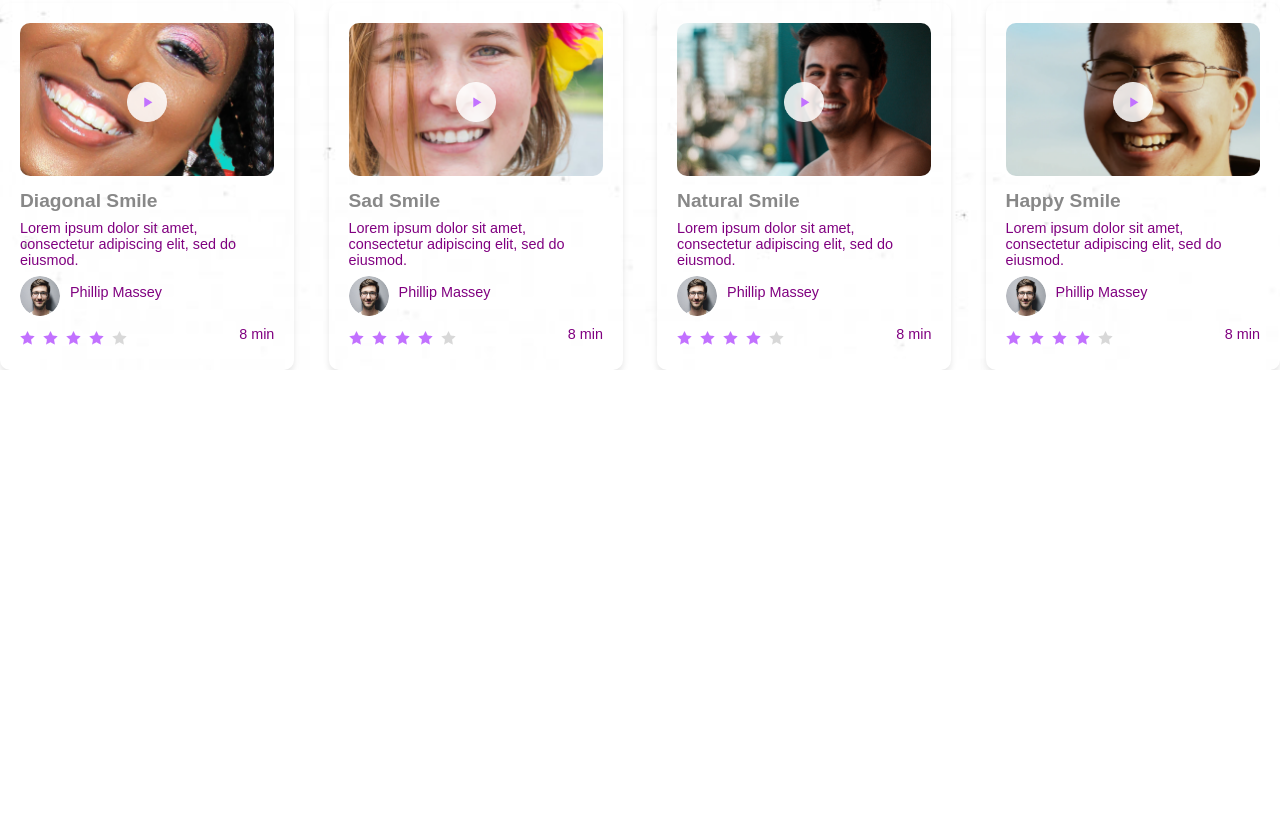
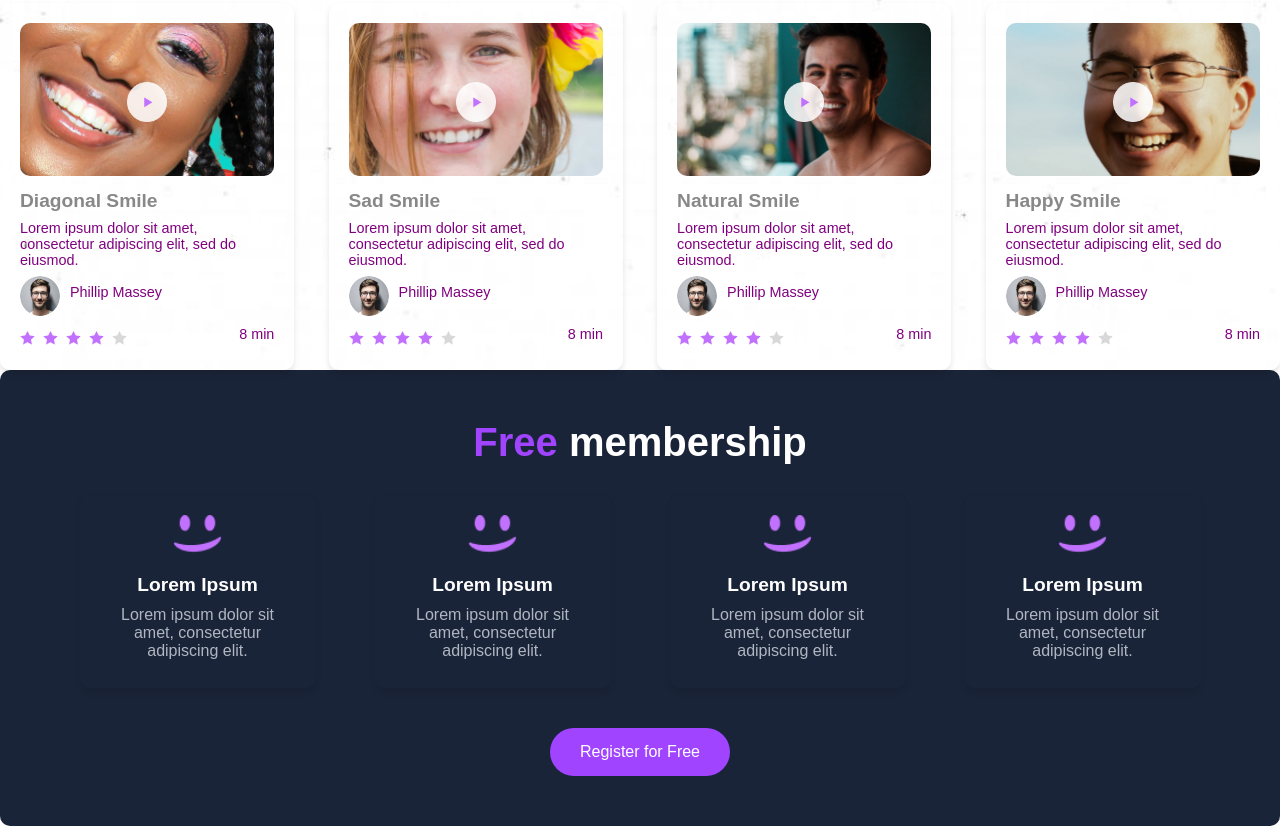
Before and after one commit to Derrick-K-W/alx_html_css, a plain HTML site: page css_advanced/index.html in a window 1280 px wide. Shown: the part 1039-1865 px from the top of the page. Before the commit the page ends 1409 px from the top, so only its background shows below. Drawn offline with Linux system fonts and the light colour scheme.

Commit message:
Updated index.html and styles.css

```diff
--- a/css_advanced/index.html
+++ b/css_advanced/index.html
@@ -157,6 +157,40 @@
                     </div>
                 </div>
             </div>
+            <section class="free-membership">
+                <h2><span class="purple-text">Free</span> membership</h2>
+                <div class="membership-cards">
+                    <div class="card">
+                        <div class="icon">
+                            <img src="images/smile.png" alt="Smile Logo">
+                        </div>
+                        <h3>Lorem Ipsum</h3>
+                        <p>Lorem ipsum dolor sit amet, consectetur adipiscing elit.</p>
+                    </div>
+                    <div class="card">
+                        <div class="icon">
+                            <img src="images/smile.png" alt="Smile Logo">
+                        </div>
+                        <h3>Lorem Ipsum</h3>
+                        <p>Lorem ipsum dolor sit amet, consectetur adipiscing elit.</p>
+                    </div>
+                    <div class="card">
+                        <div class="icon">
+                            <img src="images/smile.png" alt="Smile Logo">
+                        </div>
+                        <h3>Lorem Ipsum</h3>
+                        <p>Lorem ipsum dolor sit amet, consectetur adipiscing elit.</p>
+                    </div>
+                    <div class="card">
+                        <div class="icon">
+                            <img src="images/smile.png" alt="Smile Logo">
+                        </div>
+                        <h3>Lorem Ipsum</h3>
+                        <p>Lorem ipsum dolor sit amet, consectetur adipiscing elit.</p>
+                    </div>
+                </div>
+                <button class="register-button">Register for Free</button>
+            </section>
     </main>
 </body>
 
--- a/css_advanced/styles.css
+++ b/css_advanced/styles.css
@@ -349,3 +349,68 @@ body {
     height: 16px;
     margin-right: 2px;
 }
+
+/* Scoped Styles for Free Membership Section */
+.free-membership {
+    background-color: #1A2438;
+    background-size: cover;
+    text-align: center;
+    padding: 50px;
+    max-width: 1310px;
+    margin: 0 auto;
+    border-radius: 10px;
+}
+
+.free-membership h2 {
+    font-size: 2.5rem;
+    margin-bottom: 30px;
+    color: white;
+}
+
+.free-membership .purple-text {
+    color: #A044FF; /* Purple color */
+}
+
+.free-membership .membership-cards {
+    display: flex;
+    justify-content: space-around;
+    margin-bottom: 40px;
+}
+
+.free-membership .card {
+    background-color: #1A2438;
+    padding: 20px;
+    border-radius: 10px;
+    width: 20%;
+    text-align: center;
+}
+
+.free-membership .icon img {
+    width: 50px; /* Adjust size to fit */
+    margin-bottom: 15px;
+}
+
+.free-membership .card h3 {
+    font-size: 1.2rem;
+    margin-bottom: 10px;
+}
+
+.free-membership .card p {
+    font-size: 1rem;
+    color: #B0B6C1;
+}
+
+.free-membership .register-button {
+    background-color: #A044FF;
+    border: none;
+    padding: 15px 30px;
+    color: white;
+    font-size: 1rem;
+    border-radius: 25px;
+    cursor: pointer;
+    transition: background-color 0.3s ease;
+}
+
+.free-membership .register-button:hover {
+    background-color: #9227E4;
+}
```
